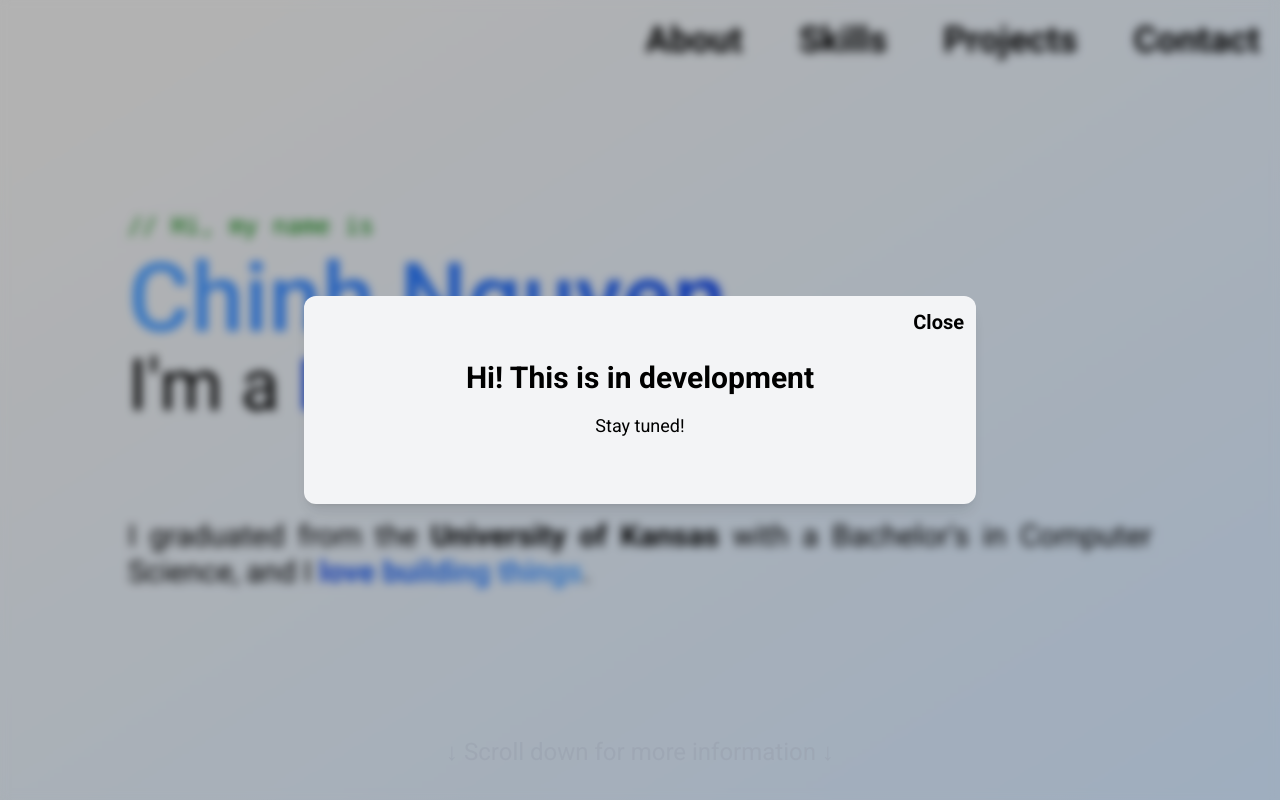
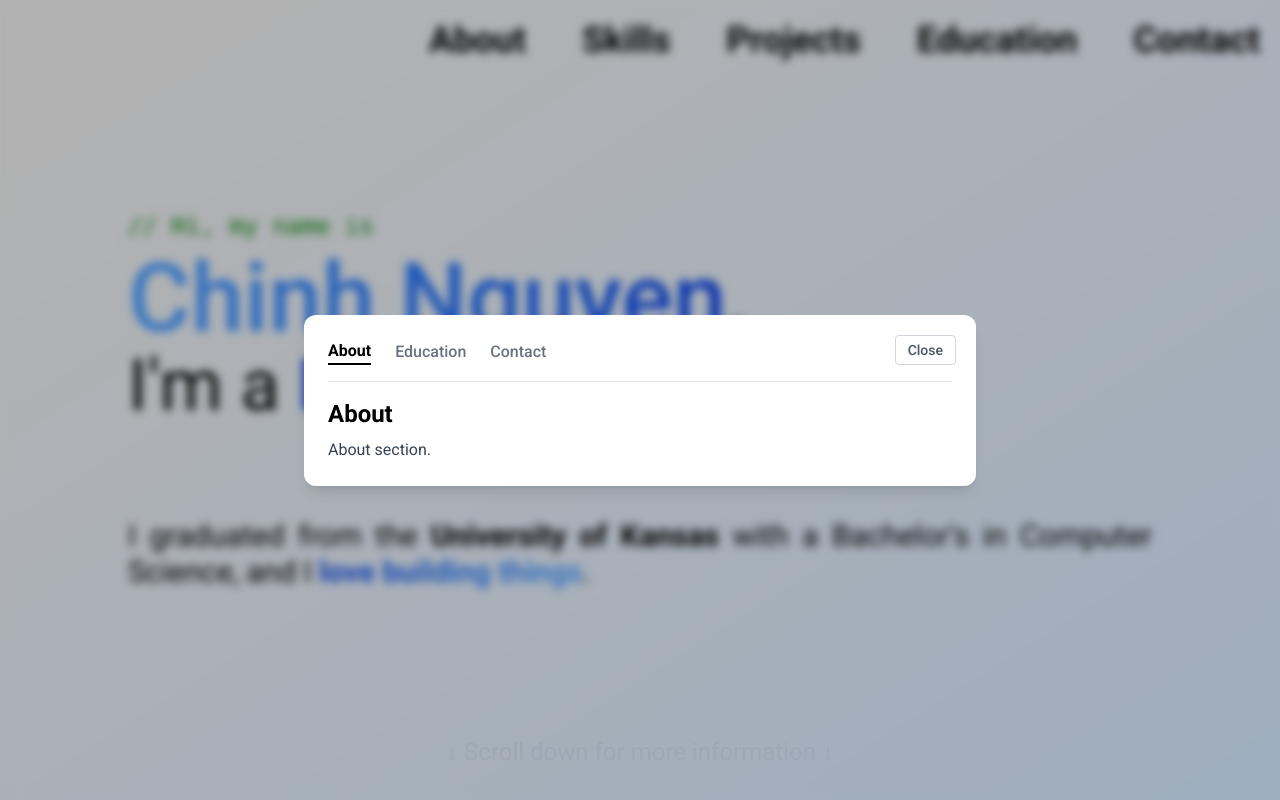
Before and after one commit to NguyenHChinh/nguyenhchinh.github.io, a React (Vite) app: page / in a window 1280 px wide. Both pictures are taken after a click on the button "About". Shown: the top 800 px of the page. Built offline with nearby package versions, Linux system fonts and the light colour scheme.

Commit message:
feat: updated modal to have sections, added "Education" to navbar

```diff
--- a/src/App.jsx
+++ b/src/App.jsx
@@ -44,6 +44,7 @@ function App() {
   const [windowHeight, setWindowHeight] = useState(window.innerHeight);
 
   const [isModalOpen, setIsModalOpen] = useState(false);
+  const [modalSection, setModalSection] = useState("about");
 
   useEffect(() => {
     function handleScroll() {
@@ -65,15 +66,20 @@ function App() {
 
   return (
     <div className='App'>
-      <Navbar onContactClick={() => setIsModalOpen(true)}/>
+      <Navbar onClick={(selection) => {
+        setIsModalOpen(true);
+        setModalSection(selection);
+      }}/>
 
       {/* Modal */}
       {isModalOpen && (
-        <div className='fixed inset-0 z-50 flex items-center justify-center bg-black/25 backdrop-blur-[5px]'
+        <div className='fixed inset-0 z-50 px-8 flex items-center justify-center bg-black/25 backdrop-blur-[5px]'
           onClick={() => setIsModalOpen(false)}>
           <div className='w-full max-w-2xl'
           onClick={(e) => e.stopPropagation()}>
-            <Modal onClose={() => setIsModalOpen(false)}/>
+            <Modal
+              defaultSection={modalSection}
+              onClose={() => setIsModalOpen(false)}/>
           </div>
         </div>
       )}
@@ -333,8 +339,8 @@ function App() {
         </div>
 
         {/* Footer Section */}
-        <div className='footer-container'>
-
+        <div className='footer-container text-center pb-10'>
+          © 2025 Chinh Nguyen. All rights reserved.
         </div>
       </div>
     </div>
--- a/src/components/Modal.jsx
+++ b/src/components/Modal.jsx
@@ -1,19 +1,64 @@
 import { useState, useEffect } from 'react';
 
-function Modal({ onClose}) {
+function Modal({ defaultSection = "about", onClose }) {
+    const [section, setSection] = useState(defaultSection);
 
-    return(
-        <div className='bg-gray-100 pt-16 pb-16 rounded-xl shadow-lg text-black relative'>
-            <button onClick={onClose}
-                className='absolute top-3 right-3 text-xl font-bold hover:text-red-500'>
-                Close
-            </button>
-            <div className='text-center'>
-                <h2 className='text-3xl font-bold mb-4'>Hi! This is in development</h2>
-                <p className='text-lg'>Stay tuned!</p>
-            </div>
+    useEffect(() => {
+        setSection(defaultSection);
+    }, [defaultSection]);
+
+    const sections = ["about", "education", "contact"];
+
+    return (
+        <div className="bg-white rounded-xl shadow-lg text-black w-full max-w-2xl mx-auto p-6 relative">
+
+        {/* Close Button */}
+        <button
+            onClick={onClose}
+            className="absolute top-5 right-5 text-sm font-medium text-gray-600 hover:text-red-500 border border-gray-300 px-3 py-1 rounded">
+            Close
+        </button>
+
+        {/* Modal Tabs */}
+        <div className="flex space-x-6 border-b border-gray-200 pb-4 mb-4">
+            {sections.map((sec) => (
+                <button
+                    key={sec}
+                    onClick={() => setSection(sec)}
+                    className={`text-base font-medium capitalize ${
+                        section === sec ? "text-black font-semibold border-b-2 border-black" : "text-gray-500 hover:text-black"
+                    }`}>
+
+                    {sec}
+                </button>
+            ))}
         </div>
-    )
+
+        {/* Modal Content */}
+        <div>
+            {section === "about" && (
+                <div>
+                    <h2 className="text-2xl font-bold mb-2">About</h2>
+                    <p className="text-gray-700">About section.</p>
+                </div>
+            )}
+
+            {section === "education" && (
+                <div>
+                    <h2 className="text-2xl font-bold mb-2">Education</h2>
+                    <p className="text-gray-700">Education section.</p>
+                </div>
+            )}
+
+            {section === "contact" && (
+                <div>
+                    <h2 className="text-2xl font-bold mb-2">Contact</h2>
+                    <p className="text-gray-700">Contact section.</p>
+                </div>
+            )}
+        </div>
+        </div>
+    );
 }
 
 export default Modal;
--- a/src/components/Navbar.jsx
+++ b/src/components/Navbar.jsx
@@ -1,6 +1,6 @@
 import { useEffect, useState } from 'react';
 
-function Navbar({ onContactClick }) {
+function Navbar({ onClick }) {
     const [visible, setVisible] = useState(true);
 
     useEffect(() => {
@@ -16,8 +16,13 @@ function Navbar({ onContactClick }) {
     function handleClick(section) {
         switch (section) {
             case 'about':
+                onClick("about");
+                break;
             case 'contact':
-                onContactClick();
+                onClick("contact");
+                break;
+            case 'education':
+                onClick("education");
                 break;
             case 'projects':
             case 'skills':
@@ -38,9 +43,9 @@ function Navbar({ onContactClick }) {
 
     return (
         <div className={`navbar-container transition-opacity duration-300 ${visible ? 'opacity-100' : 'opacity-0 pointer-events-none'}`}>
-        <nav className='text-2xl sm:text-3xl xl:text-4xl flex justify-center sm:justify-end items-center fixed top-5 right-5 left-5 sm:left-auto z-50 bg-transparent'>
-            <div className='flex gap-x-10 sm:gap-x-12 lg:gap-x-14 font-bold'>
-            {['About', 'Skills', 'Projects', 'Contact'].map((item) => (
+        <nav className='text-sm sm:text-xl xl:text-4xl flex justify-center sm:justify-end items-center fixed top-5 right-5 left-5 sm:left-auto z-50 bg-transparent'>
+            <div className='flex gap-x-9 sm:gap-x-12 lg:gap-x-14 font-bold'>
+            {['About', 'Skills', 'Projects', 'Education', 'Contact'].map((item) => (
                 <button
                 key={item}
                 className='hover:text-blue-600 transition-colors cursor-pointer'
```
